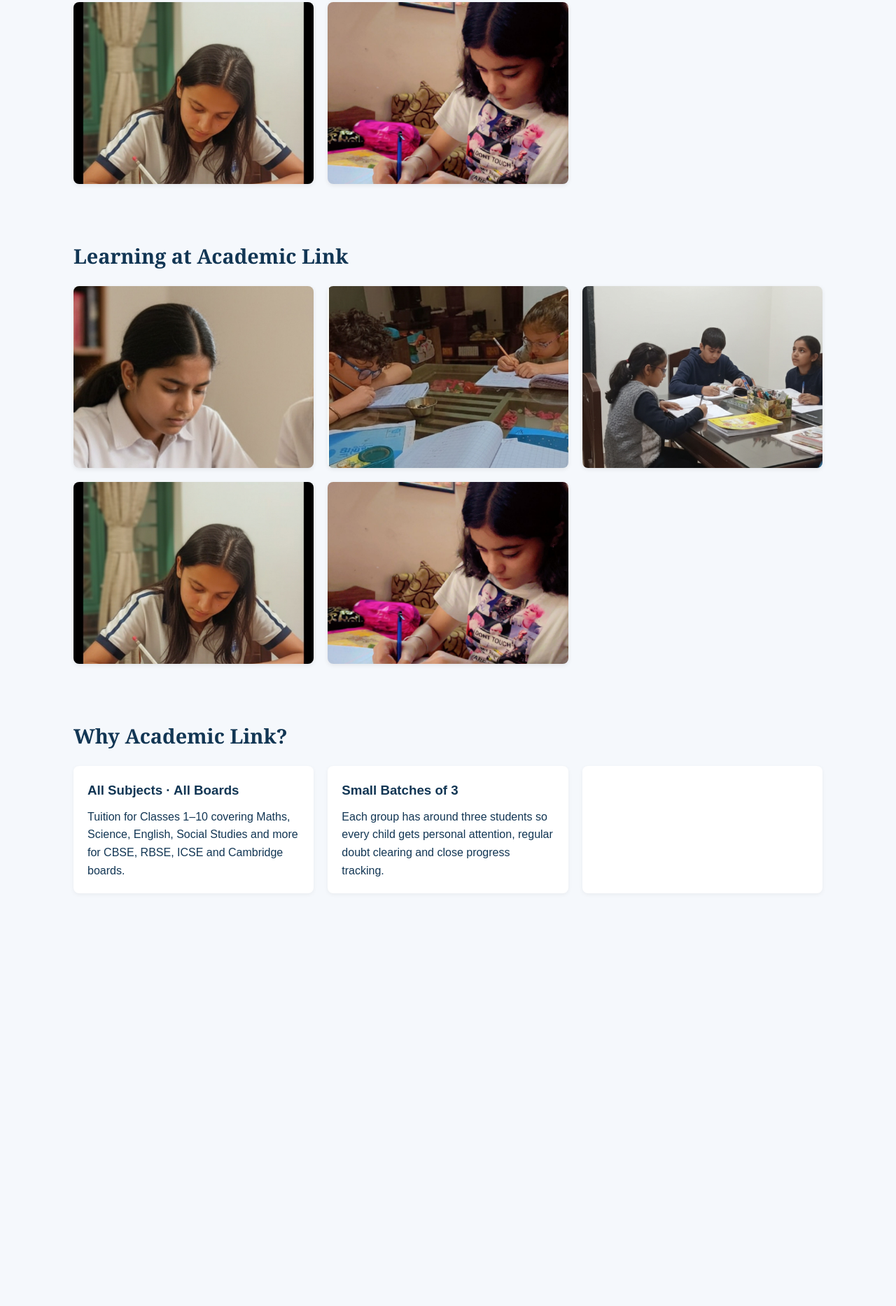
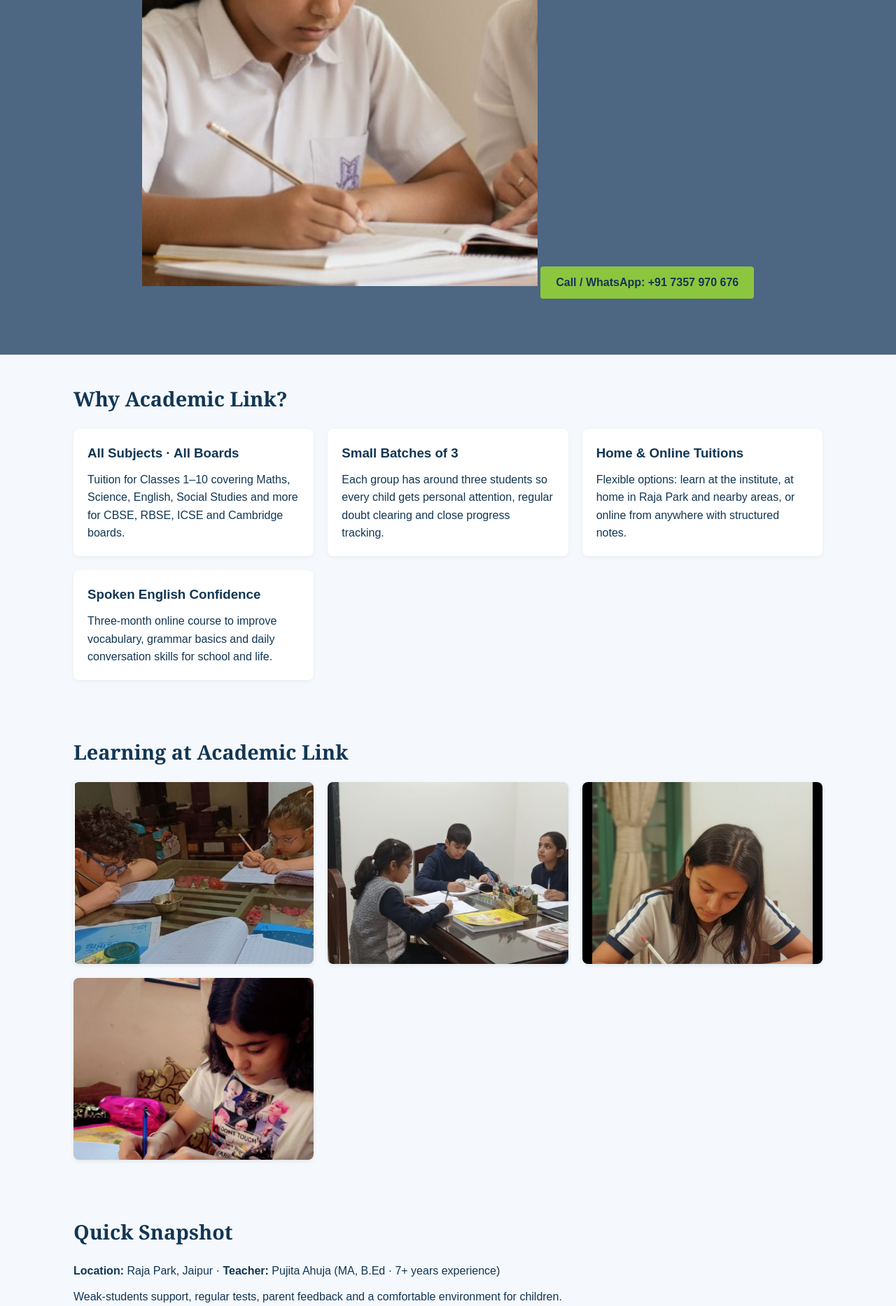
Before and after one commit to academiclink05/Academic-Link, a plain HTML site: page index.html in a window 1280 px wide. Shown: the part 930-2797 px from the top of the page at 70% size. Before the commit the page ends 2247 px from the top, so only its background shows below. Drawn offline with Linux system fonts and the light colour scheme.

Commit message:
Refactor index.html to streamline content and add sections
Removed duplicate sections and added new content for home and online tuitions, as well as a spoken English course.

```diff
--- a/index.html
+++ b/index.html
@@ -12,7 +12,7 @@
   <div class="navbar">
     <div class="brand">
       <img src="logo.png" alt="Academic Link Institute logo">
-     <img src="academic-link-logo.jpg" alt="Academic Link Institute logo"> <h1>Academic Link Institute</h1>
+      <h1>Academic Link Institute</h1>
     </div>
     <nav class="nav-links">
       <a href="index.html">Home</a>
@@ -29,28 +29,13 @@
   <h2>Unlock Your Child’s Potential</h2>
   <p>Small‑batch tuition for Classes 1–10 (CBSE · RBSE · ICSE · Cambridge), home tuitions in Raja Park and a dedicated 3‑month online Spoken English course for students, homemakers and professionals.</p>
   <p><strong>Hindi medium students are welcome – concept clarity par special focus.</strong></p>
+
+  <!-- small main image in hero -->
+  <img src="IMG_20251221_232824.jpg" alt="Student getting personal guidance at Academic Link" class="hero-photo">
+
   <a href="tel:+917357970676" class="btn-primary">Call / WhatsApp: +91 7357 970 676</a>
 </section>
-<section class="container">
-  <h2 class="section-title">Learning at Academic Link</h2>
-  <div class="grid gallery">
-    <img src="IMG_20251221_232824.jpg" alt="Student studying with guidance at Academic Link">
-    <img src="IMG_20251221_231911.jpg" alt="Children doing homework together at home tuition">
-    <img src="IMG_20251221_231713.jpg" alt="Student practising maths and writing">
-    <img src="IMG_20251220_162506.jpg" alt="Small group tuition with notebooks on table">
-    <img src="Screenshot_2025-12-20-16-05-56-772_com.miui.gallery.jpg" alt="Young students focusing on classwork">
-  </div>
-</section>
-  <section class="container">
-  <h2 class="section-title">Learning at Academic Link</h2>
-  <div class="grid gallery">
-    <img src="IMG_20251221_232824.jpg" alt="Student studying with guidance at Academic Link">
-    <img src="IMG_20251221_231911.jpg" alt="Children doing homework together at home tuition">
-    <img src="IMG_20251221_231713.jpg" alt="Student practising maths and writing">
-    <img src="IMG_20251220_162506.jpg" alt="Small group tuition with notebooks on table">
-    <img src="Screenshot_2025-12-20-16-05-56-772_com.miui.gallery.jpg" alt="Young students focusing on classwork">
-  </div>
-</section>
+
 <section class="container">
   <h2 class="section-title">Why Academic Link?</h2>
   <div class="grid">
@@ -63,3 +48,37 @@
       <p>Each group has around three students so every child gets personal attention, regular doubt clearing and close progress tracking.</p>
     </div>
     <div class="card">
+      <h3>Home & Online Tuitions</h3>
+      <p>Flexible options: learn at the institute, at home in Raja Park and nearby areas, or online from anywhere with structured notes.</p>
+    </div>
+    <div class="card">
+      <h3>Spoken English Confidence</h3>
+      <p>Three‑month online course to improve vocabulary, grammar basics and daily conversation skills for school and life.</p>
+    </div>
+  </div>
+</section>
+
+<section class="container">
+  <h2 class="section-title">Learning at Academic Link</h2>
+  <div class="grid gallery">
+    <img src="IMG_20251221_231911.jpg" alt="Children doing homework together at home tuition">
+    <img src="IMG_20251221_231713.jpg" alt="Student practising maths and writing">
+    <img src="IMG_20251220_162506.jpg" alt="Small group tuition with notebooks on table">
+    <img src="Screenshot_2025-12-20-16-05-56-772_com.miui.gallery.jpg" alt="Young students focusing on classwork">
+  </div>
+</section>
+
+<section class="container">
+  <h2 class="section-title">Quick Snapshot</h2>
+  <p class="lead"><strong>Location:</strong> Raja Park, Jaipur · <strong>Teacher:</strong> Pujita Ahuja (MA, B.Ed · 7+ years experience)</p>
+  <p class="lead">Weak‑students support, regular tests, parent feedback and a comfortable environment for children.</p>
+  <p class="lead">For detailed fee structure, see our <a href="classes-fees.html">Classes & Fees page</a>.</p>
+  <a href="classes-fees.html" class="btn-primary">View Classes & Fees</a>
+</section>
+
+<footer>
+  Academic Link Institute – Empowering Minds · Raja Park, Jaipur · +91 7357 970 676
+</footer>
+
+</body>
+</html>
```
